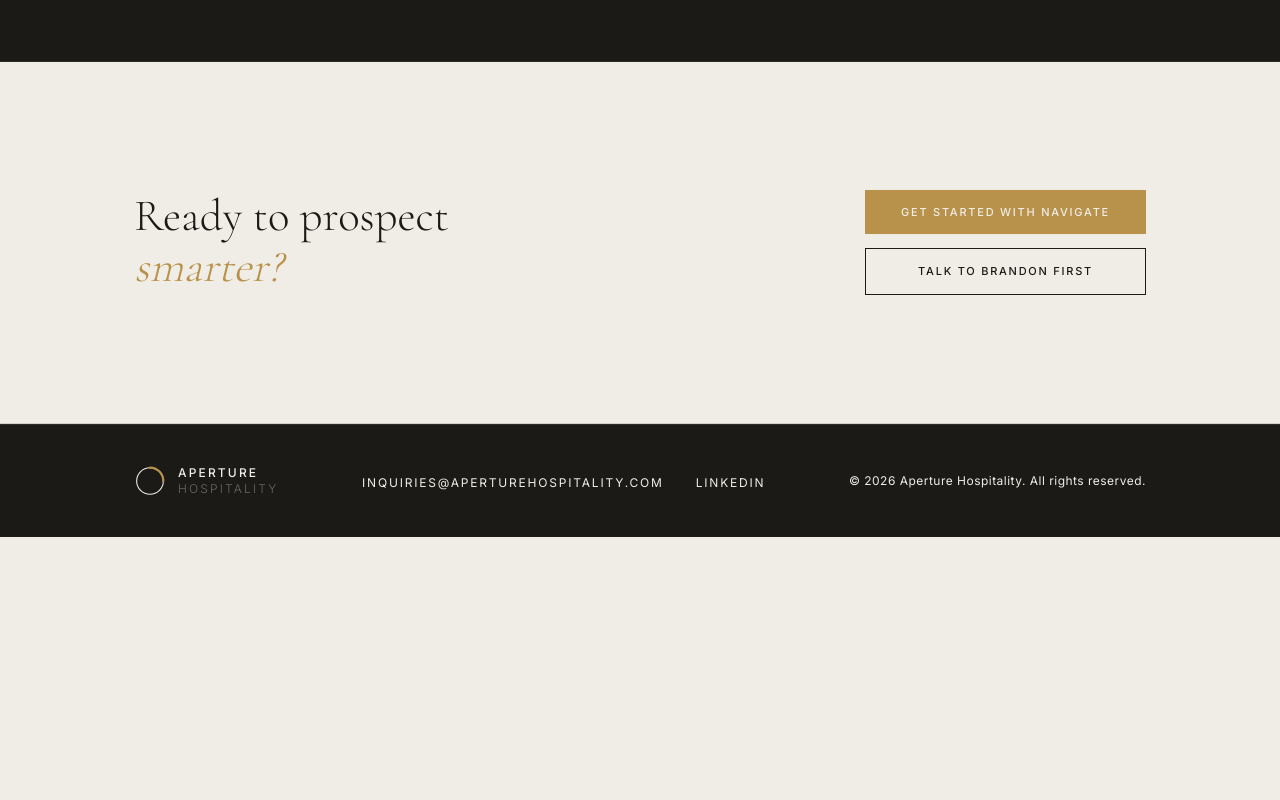
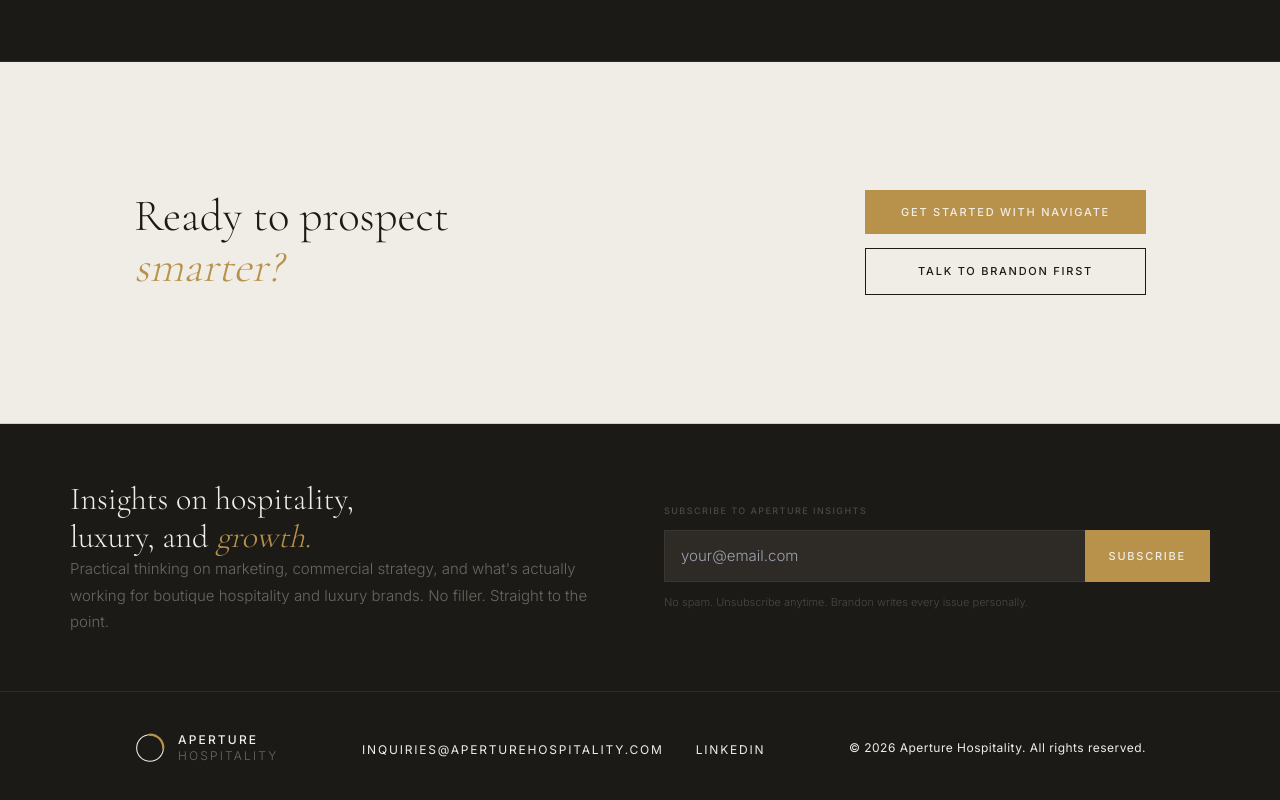
Before and after one commit to letsnavigatebmw/aperture-hospitality, a Next.js app: page /data-intelligence in a window 1280 px wide. Shown: the part 5391-6191 px from the top of the page. Before the commit the page ends 5928 px from the top, so only its background shows below. Built offline with nearby package versions, Linux system fonts and the light colour scheme.

Commit message:
Add newsletter section to bottom of Data & Intelligence page

```diff
--- a/app/data-intelligence/page.tsx
+++ b/app/data-intelligence/page.tsx
@@ -2,6 +2,7 @@
 
 import Nav from '@/components/Nav'
 import Footer from '@/components/Footer'
+import NewsletterSection from '@/components/NewsletterSection'
 import Link from 'next/link'
 import { useState } from 'react'
 
@@ -340,6 +341,9 @@ export default function DataIntelligencePage() {
         </div>
       </section>
 
+      {/* NEWSLETTER SECTION */}
+      <NewsletterSection inputId="newsletter-email-intelligence" />
+
       <Footer />
     </>
   )
```
